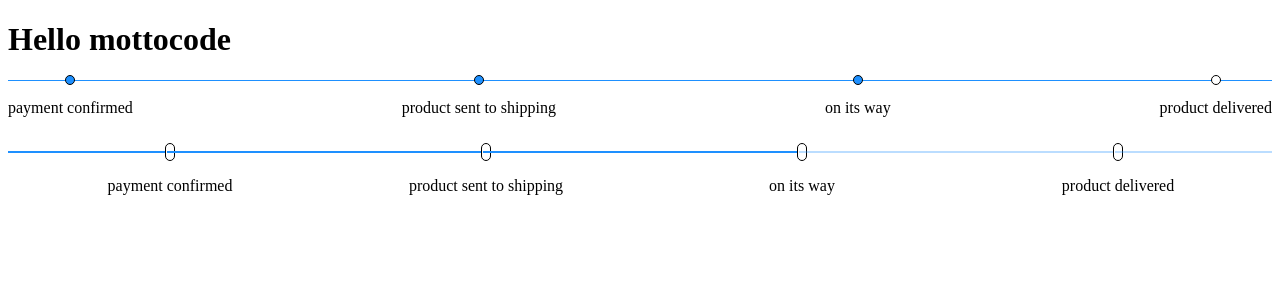
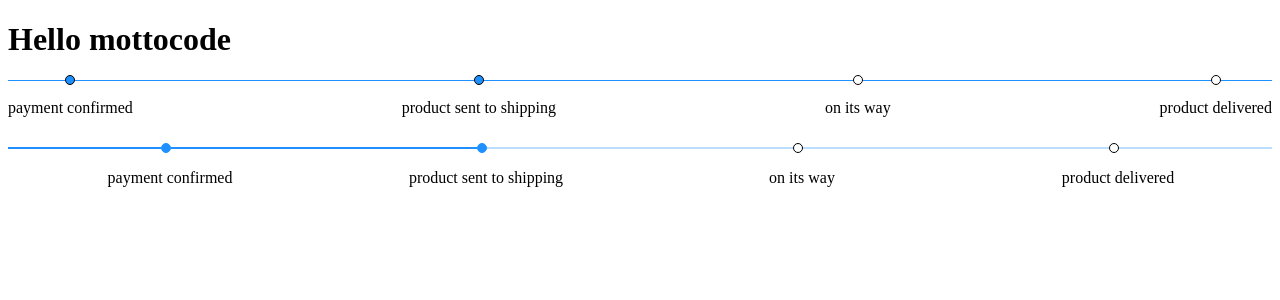
Before and after one commit to luizfiorentino/reusable-components-hub, a Next.js app: page / in a window 1280 px wide. Shown: the top 300 px of the page. Built offline with nearby package versions, Linux system fonts and the light colour scheme.

Commit message:
v2 progress bar ready

```diff
--- a/components/progressBar/index.js
+++ b/components/progressBar/index.js
@@ -35,7 +35,11 @@ export default function ProgressBar({
             <div
               className={stepIndex >= index ? styles.streep : styles.light}
             ></div>
-            <div className={styles.oneBubble}></div>
+            <div
+              className={
+                stepIndex >= index ? styles.boldBubble : styles.lightBubble
+              }
+            ></div>
             <div
               className={
                 stepIndex - 1 >= index ||
--- a/components/progressBar/index.module.css
+++ b/components/progressBar/index.module.css
@@ -66,16 +66,27 @@
   border-top: 1px solid red;
 }
 
-.oneBubble {
+.lightBubble {
   display: flex;
   align-items: center;
   justify-content: center;
   border: 1px solid black;
   border-radius: 999px;
-  height: 1rem;
+  height: 0.5rem;
   width: 1rem;
-  margin-right: -0.5rem;
+  /* margin-right: -0.5rem; */
   /* margin-top: -0.5rem; */
+}
+
+.boldBubble {
+  display: flex;
+  align-items: center;
+  justify-content: center;
+  border: 1px solid dodgerblue;
+  background-color: dodgerblue;
+  border-radius: 999px;
+  height: 0.5rem;
+  width: 1rem;
 }
 
 .text {
@@ -88,7 +99,7 @@
   display: flex;
   align-items: center;
   justify-content: center;
-
+  text-align: center;
   margin-right: -0.5rem;
 }
 
--- a/pages/index.js
+++ b/pages/index.js
@@ -17,7 +17,7 @@ export default function index() {
     "on its way",
     "product delivered",
   ];
-  const currentStep = "on its way";
+  const currentStep = "product sent to shipping";
   const stepIndex = barSteps.indexOf(currentStep);
 
   const cardList = [...Array(numberOfCards)];
```
